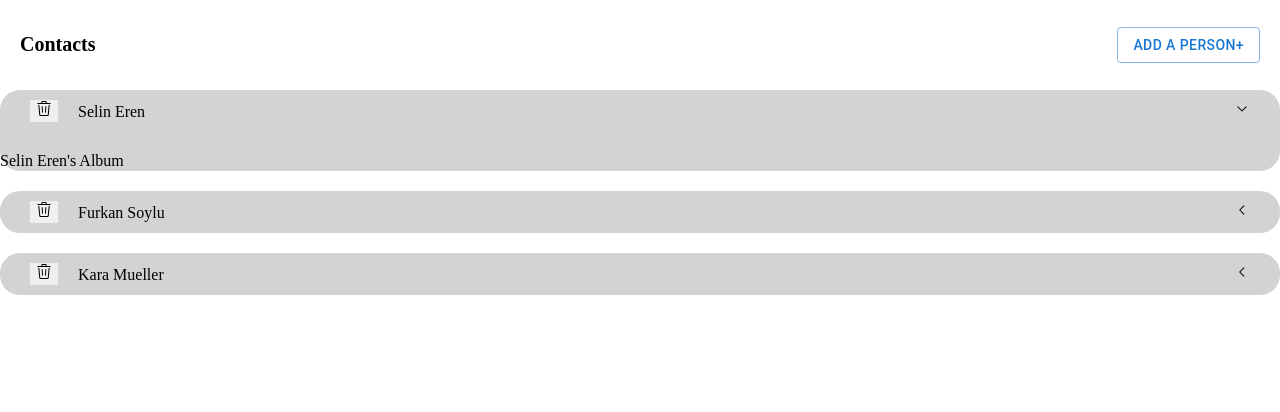
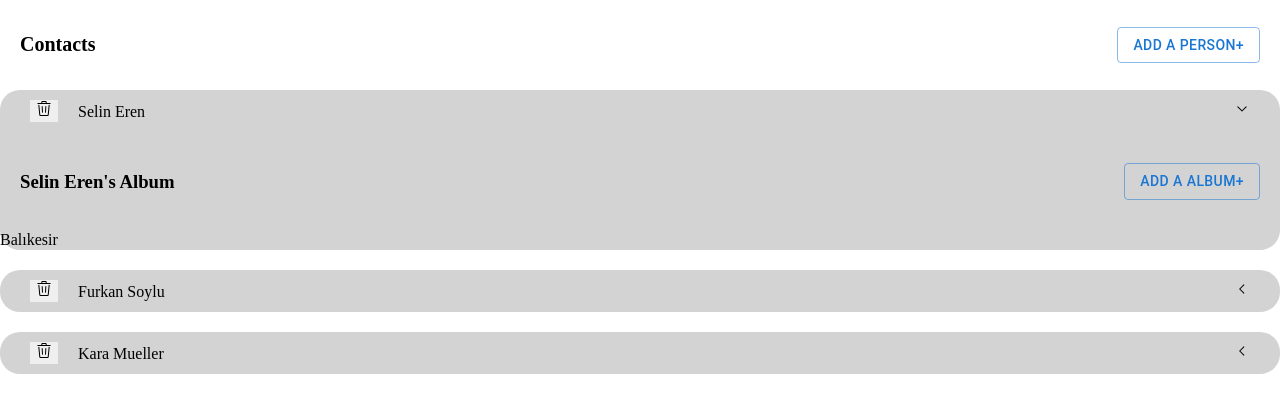
Before and after one commit to furkansylu97/ReduxToolkitQueryProject, a React (Vite) app in the folder ReduxToolkitQueryProject/: page / in a window 1280 px wide. Both pictures are taken after a click on the element 1242 px from the left and 110 px from the top of the page. Shown: the top 412 px of the page. Built offline with nearby package versions, Linux system fonts and the light colour scheme; data requests are answered from the project's data file.

Commit message:
Album adding and Album retrieving operations were performed

```diff
--- a/ReduxToolkitQueryProject/db.json
+++ b/ReduxToolkitQueryProject/db.json
@@ -15,9 +15,9 @@
   ],
   "albums": [
     {
-      "userId": "3",
-      "title": "Malatya",
-      "id":"12"
+      "id": "12",
+      "userId": "1",
+      "title": "Balıkesir"
     }
   ]
 }
--- a/ReduxToolkitQueryProject/src/components/AlbumList.jsx
+++ b/ReduxToolkitQueryProject/src/components/AlbumList.jsx
@@ -1,15 +1,50 @@
-import React from 'react'
-import { useFetchAlbumsQuery } from '../store';
+import React from "react";
+import { useAddAlbumMutation, useFetchAlbumsQuery } from "../store";
+import Button from "@mui/material/Button";
+import CircularProgress from "@mui/material/CircularProgress";
+import Skeleton from "@mui/material/Skeleton";
+import AlbumListItem from "./AlbumListItem";
 
-function AlbumList({user}) {
+function AlbumList({ user }) {
+  const { data, isError, isFetching } = useFetchAlbumsQuery(user);
 
-const { data, isError, isFetching } = useFetchAlbumsQuery(user);
+  let content;
+
+  if (isFetching) {
+    content = (
+      <Skeleton variant="rectangular" sx={{ width: "100%", height: "200px" }} />
+    );
+  } else if (isError) {
+    content = <div>Error</div>;
+  } else {
+    content = data.map((album) => {
+      return <AlbumListItem key={album.id} album={album} />;
+    });
+  }
+
+  const [addAlbum, results] = useAddAlbumMutation();
+
+  const handleAlbumAdd = () => {
+    addAlbum(user);
+  };
 
   return (
-    <div>
-        {user.name}'s Album
-    </div>
-  )
+    <>
+      <div>
+        <div className="TopArrangement">
+          <h3>{user.name}'s Album</h3>
+          <Button variant="outlined" onClick={handleAlbumAdd}>
+            {results.isLoading ? (
+              <CircularProgress />
+            ) : (
+              <span>Add a Album+</span>
+            )}
+          </Button>
+        </div>
+      </div>
+      <div>{content}</div>
+    </>
+  );
 }
 
-export default AlbumList
+export default AlbumList;
--- /dev/null
+++ b/ReduxToolkitQueryProject/src/components/AlbumListItem.jsx
@@ -0,0 +1,9 @@
+import React from 'react'
+
+function AlbumListItem({album}) {
+  return (
+    <div>{album.title}</div>
+  )
+}
+
+export default AlbumListItem
--- a/ReduxToolkitQueryProject/src/store/apis/albumsApi.jsx
+++ b/ReduxToolkitQueryProject/src/store/apis/albumsApi.jsx
@@ -19,7 +19,6 @@ const albumsApi = createApi({
   endpoints(builder) {
     return {
       fetchAlbums: builder.query({
-
         providesTags: (result, error, user) => {
             const tags = result.map((album) => {
                 return { type: 'Album', id: album.id }
@@ -28,7 +27,6 @@ const albumsApi = createApi({
 
             return tags;
         },
-
         query: (user) => {
           return {
             url: "/albums",
@@ -41,7 +39,7 @@ const albumsApi = createApi({
       }),
       addAlbum: builder.mutation({
         invalidatesTags: (result, error, user) => {
-          return [{ type: "UsersAlbums", id: user.id }];
+          return [{ type: "UsersAlbum", id: user.id }];
         },
 
         query: (user) => {
```
